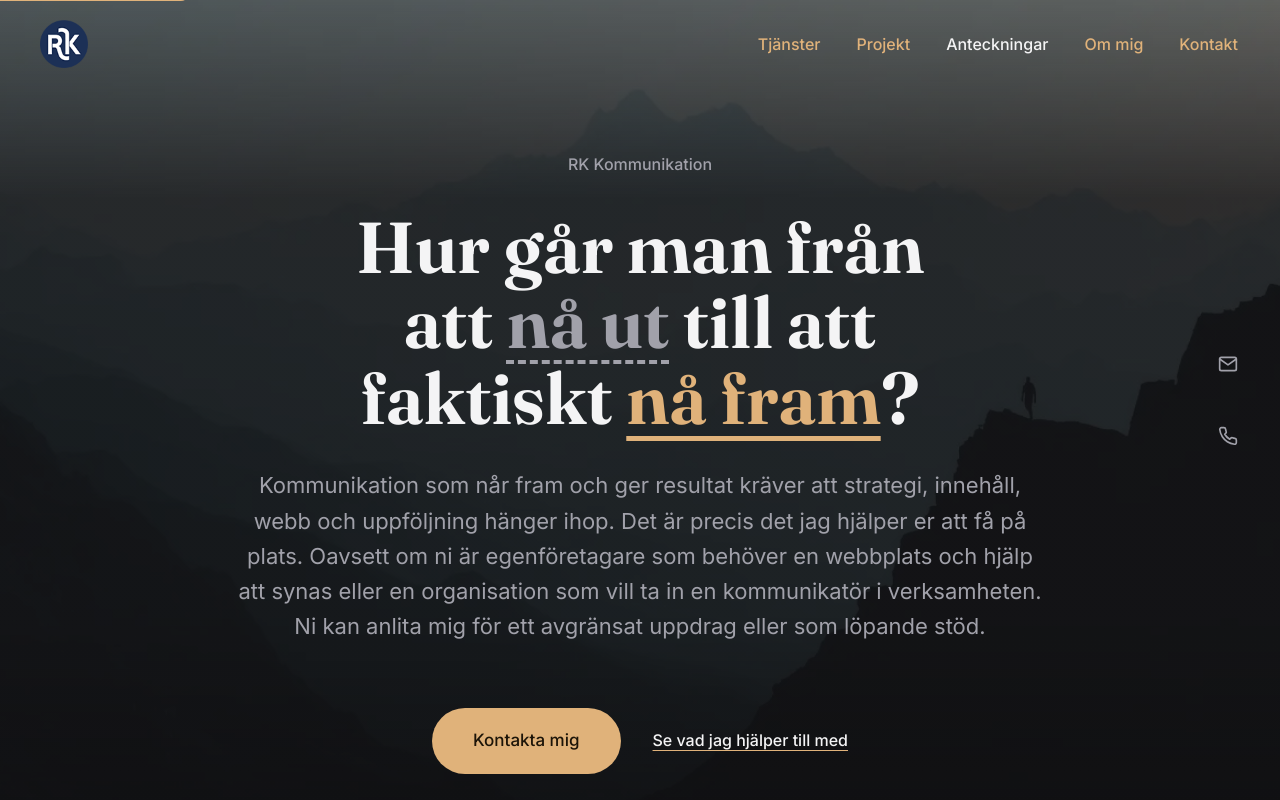
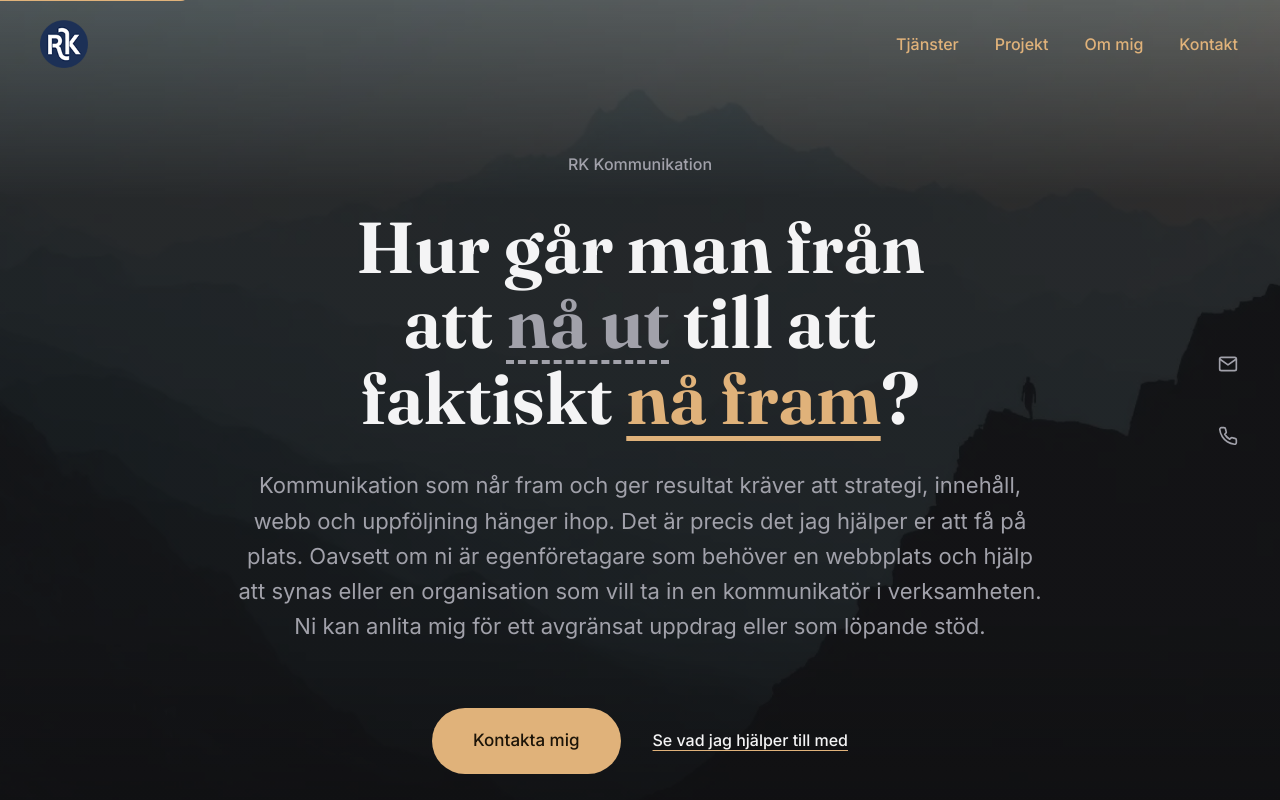
Before and after one commit to rawkar/rawkar.github.io, a plain HTML site: page index.html in a window 1280 px wide. Shown: the top 800 px of the page. Drawn offline with Linux system fonts and the light colour scheme.

Commit message:
remove anteckningar in menus

```diff
--- a/index.html
+++ b/index.html
@@ -94,7 +94,6 @@
 				</button>
 				<ul id="primary-menu" class="menu"><li id="menu-item-24" class="menu-item menu-item-type-custom menu-item-object-custom current-menu-item current_page_item menu-item-home menu-item-24"><a href="https://rawkar.github.io/#tjanster" aria-current="page">Tjänster</a></li>
 <li id="menu-item-25" class="menu-item menu-item-type-custom menu-item-object-custom current-menu-item current_page_item menu-item-home menu-item-25"><a href="https://rawkar.github.io/#projekt" aria-current="page">Projekt</a></li>
-<li id="menu-item-26" class="menu-item menu-item-type-post_type menu-item-object-page menu-item-26"><a href="https://rawkar.github.io/anteckningar/">Anteckningar</a></li>
 <li id="menu-item-27" class="menu-item menu-item-type-custom menu-item-object-custom current-menu-item current_page_item menu-item-home menu-item-27"><a href="https://rawkar.github.io/#om-mig" aria-current="page">Om mig</a></li>
 <li id="menu-item-28" class="menu-item menu-item-type-custom menu-item-object-custom current-menu-item current_page_item menu-item-home menu-item-28"><a href="https://rawkar.github.io/#kontakt" aria-current="page">Kontakt</a></li>
 </ul>			</nav>
@@ -556,8 +555,7 @@ Jag kan varmt rekommendera Rawaz till alla som vill ha hjälp med en hemsida och
 					<ul>
 						<li><a href="https://rawkar.github.io/#tjanster">Tjänster</a></li>
 						<li><a href="https://rawkar.github.io/#projekt">Projekt</a></li>
-						<li><a href="https://rawkar.github.io/anteckningar/">Anteckningar</a></li>
-						<li><a href="https://rawkar.github.io/#om-mig">Om mig</a></li>
+												<li><a href="https://rawkar.github.io/#om-mig">Om mig</a></li>
 						<li><a href="https://rawkar.github.io/#kontakt">Kontakt</a></li>
 						<li><a href="https://rawkar.github.io/integritet/">Integritet</a></li>
 					</ul>
```
Also changed, not shown: 404.html (+1 -3 lines).
